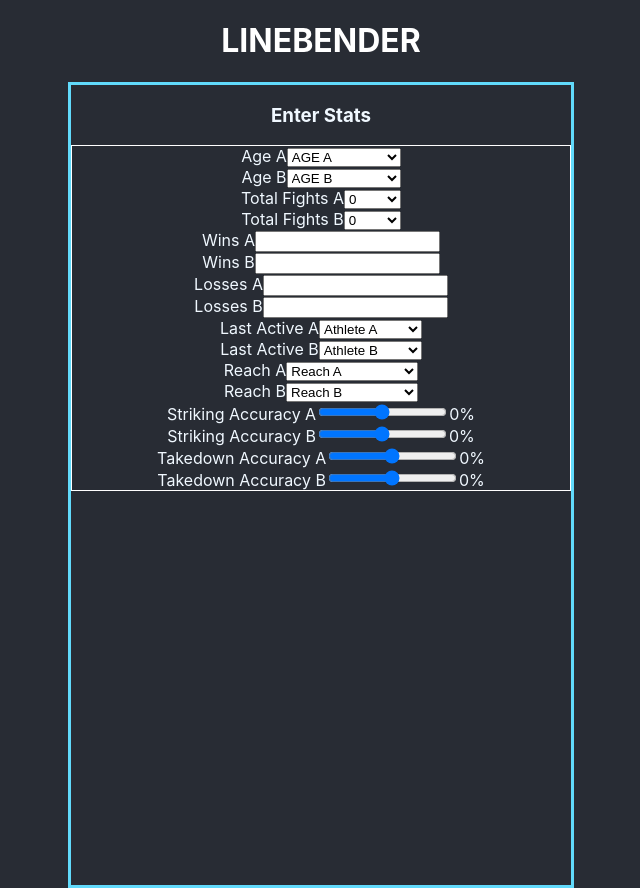
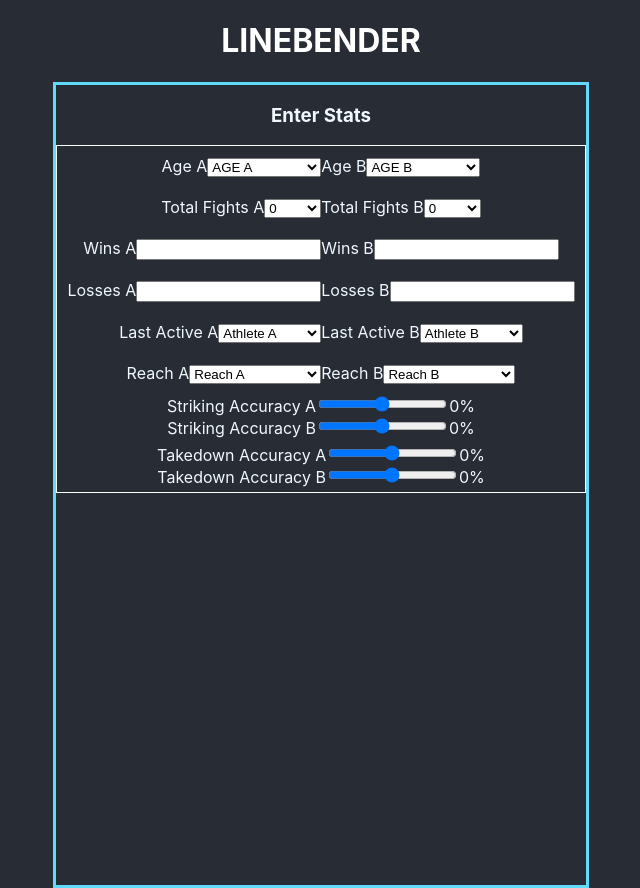
Before and after one commit to GerPut/linebender, a React (Create React App) app: page / in a window 1280 px wide. Shown: the whole page, without its empty margins (319-959 px from the left). Built offline with nearby package versions, Linux system fonts and the light colour scheme.

Commit message:
Updated styles.

```diff
--- a/src/components/Active.js
+++ b/src/components/Active.js
@@ -2,7 +2,7 @@ import React from 'react'
 
 const Active = () => {
     return (
-        <div>
+        <div className="middle">
             <form action="">
                 <label htmlFor="">Last Active A</label>
                 <select name="" id="">
--- a/src/components/Age.js
+++ b/src/components/Age.js
@@ -1,8 +1,9 @@
 import React from 'react'
+import './playercontainer.css'
 
 const Age = () => {
     return (
-        <div>
+        <div className="middle">
             <form action="">
                 <label htmlFor="">Age A</label>
                 <select name="" id="">
--- a/src/components/Losses.js
+++ b/src/components/Losses.js
@@ -2,8 +2,7 @@ import React from 'react'
 
 const Losses = () => {
     return (
-        <div>
-            <div>
+        <div className="middle" >
             <form action="">
                 <label htmlFor="">Losses A</label>
                 <input type="number" />
@@ -13,7 +12,6 @@ const Losses = () => {
                 <input type="number" />
             </form>
         </div>
-        </div>
     )
 }
 
--- a/src/components/PlayerContainer.js
+++ b/src/components/PlayerContainer.js
@@ -12,7 +12,7 @@ import Takedown from './Takedown'
 const PlayerContainer = () => {
     return (
         <div className="player-container">
-            <div className="playerA">
+            <div className="players">
                 <Age />
                 <Totalfights />
                 <Wins />
--- a/src/components/Reach.js
+++ b/src/components/Reach.js
@@ -2,7 +2,7 @@ import React from 'react'
 
 const Reach = () => {
     return (
-        <div>
+        <div className="middle">
             <form action="">
                 <label htmlFor="">Reach A</label>
                 <select name="" id="">
--- a/src/components/Takedown.js
+++ b/src/components/Takedown.js
@@ -2,7 +2,7 @@ import React from 'react'
 
 const Takedown = () => {
     return (
-        <div>
+        <div className="slider">
             <form action="">
                 <label htmlFor="">Takedown Accuracy A</label>
                 <input type="range" min="1" max="100" ></input>
--- a/src/components/Totalfights.js
+++ b/src/components/Totalfights.js
@@ -2,7 +2,7 @@ import React from 'react'
 
 const Totalfights = () => {
     return (
-        <div>
+        <div className="middle">
             <form action="">
                 <label htmlFor="">Total Fights A</label>
                 <select name="" id="">
--- a/src/components/Wins.js
+++ b/src/components/Wins.js
@@ -2,7 +2,7 @@ import React from 'react'
 
 const Wins = () => {
     return (
-        <div>
+        <div className="middle">
             <form action="">
                 <label htmlFor="">Wins A</label>
                 <input type="number" />
--- a/src/components/playercontainer.css
+++ b/src/components/playercontainer.css
@@ -5,7 +5,7 @@
     border: 1px solid white;
 }
 
-.playerA-heading, .playerB-heading {
+.playerA-heading {
     display: block;
     text-align: center;
 }
@@ -15,7 +15,18 @@
     height: 500px;
 }
 
-.playerA, .playerB {
+.players {
     display: flex;
     flex-direction: column;
 }
+
+.middle {
+    display: flex;
+    flex-direction: row;
+    justify-content: center;
+    padding: 10px;
+}
+
+.slider {
+    padding: 5px;
+}
```
Lines whose indentation alone changed are shown as unchanged.
